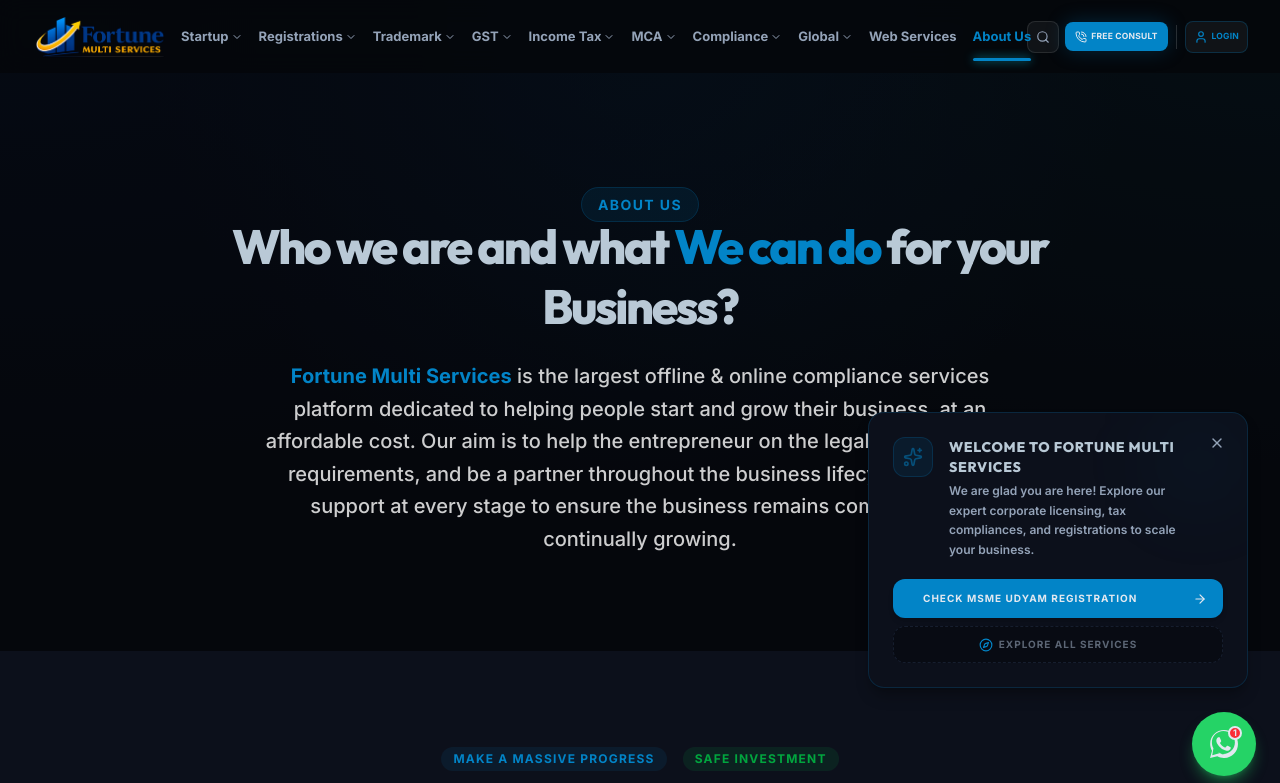
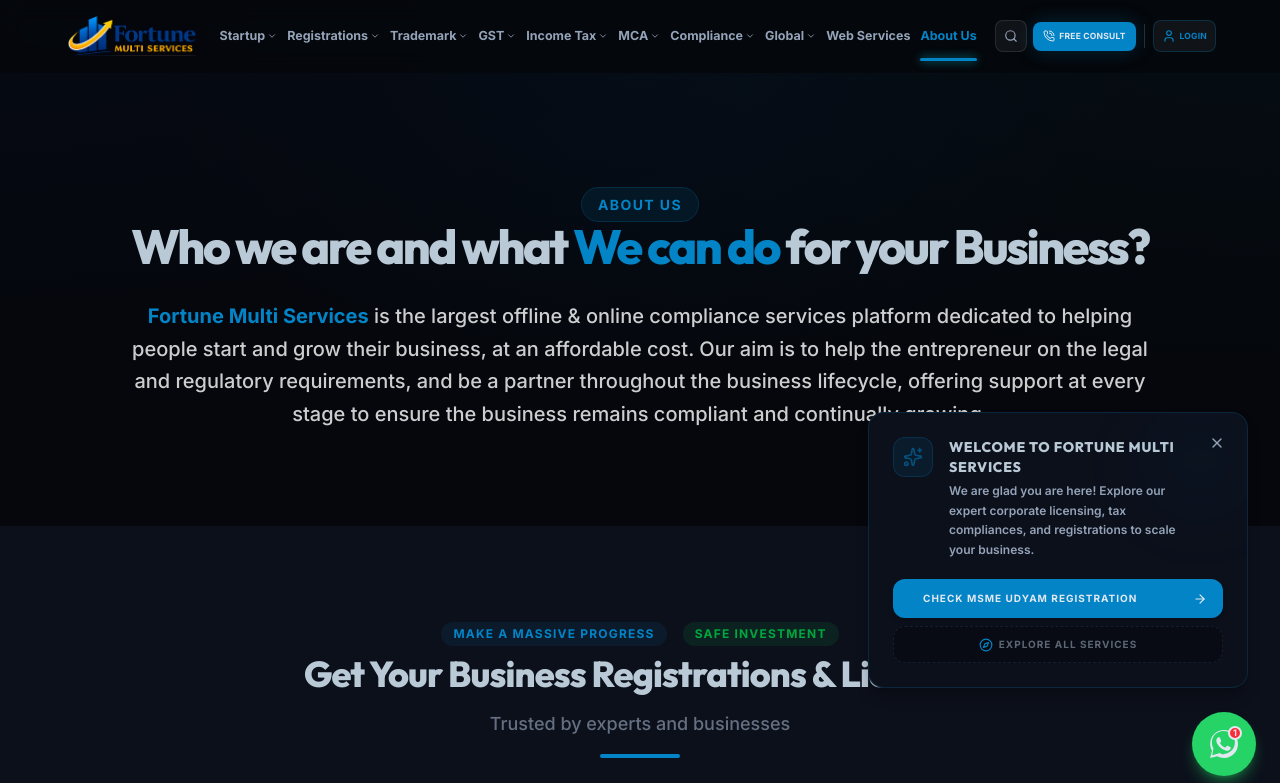
Before and after one commit to gouravboga12-rgb/Fortune-Multi-Services, a React (Vite) app: page /about in a window 1280 px wide. Shown: the top 783 px of the page. Built offline with nearby package versions, Linux system fonts and the light colour scheme.

Commit message:
style: optimize container layouts, align header navigation items, and enlarge service dropdown links

```diff
--- a/src/components/Navbar.tsx
+++ b/src/components/Navbar.tsx
@@ -334,22 +334,22 @@
     >
       <div
         className={cn(
-          'container mx-auto flex items-center transition-all duration-500 px-4 sm:px-6 lg:px-8',
+          'w-full max-w-[1920px] mx-auto flex items-center justify-between transition-all duration-500 px-4 sm:px-8 lg:px-12 xl:px-16',
           isOpen ? 'py-3' : isScrolled ? 'py-1.5' : 'py-3'
         )}
       >
         {/* Logo */}
-        <Link to="/" className="flex items-center shrink-0 mr-3 xl:mr-4 2xl:mr-10">
+        <Link to="/" className="flex items-center shrink-0">
           <img
             src="/logo.png"
             alt="Fortune Multi Services"
-            className="h-9 sm:h-10 xl:h-11 2xl:h-14 w-auto object-contain"
+            className="h-9 sm:h-10 xl:h-11 2xl:h-12 3xl:h-13 4xl:h-14 w-auto object-contain"
           />
         </Link>
 
         {/* Desktop Navigation Links */}
-        <div className="hidden xl:flex items-center flex-grow justify-center min-w-0">
-          <div className="flex items-center justify-center gap-0.5 xl:gap-1 2xl:gap-2">
+        <div className="hidden xl:flex items-center justify-center flex-grow mx-2 2xl:mx-4 3xl:mx-6 min-w-0">
+          <div className="flex items-center justify-center gap-0.5 xl:gap-0.5 2xl:gap-1 3xl:gap-1.5 4xl:gap-2">
             {navLinks.map((link) => (
               <div
                 key={link.name}
@@ -360,7 +360,7 @@
                 <Link
                   to={link.path}
                   className={cn(
-                    'px-1 xl:px-1.5 2xl:px-2.5 py-4 text-xs xl:text-[13px] 2xl:text-[15px] font-bold tracking-normal transition-all duration-300 flex items-center gap-0.5 whitespace-nowrap',
+                    'px-1 xl:px-1 2xl:px-1.5 3xl:px-2.5 4xl:px-3.5 py-4 text-xs xl:text-[12.5px] 2xl:text-[14px] 3xl:text-[15.5px] 4xl:text-[16.5px] font-bold tracking-normal transition-all duration-300 flex items-center gap-0.5 whitespace-nowrap',
                     isLinkActive(link)
                       ? 'text-accent font-extrabold'
                       : 'text-dark-gray hover:text-accent'
@@ -370,7 +370,7 @@
                   {link.hasDropdown && (
                     <ChevronDown
                       className={cn(
-                        'w-2.5 h-2.5 xl:w-3 xl:h-3 transition-transform duration-300 shrink-0',
+                        'w-2.5 h-2.5 xl:w-2.5 xl:h-2.5 2xl:w-3 2xl:h-3 transition-transform duration-300 shrink-0',
                         activeDropdown === link.name && 'rotate-180 text-accent'
                       )}
                     />
@@ -379,7 +379,7 @@
                 {isLinkActive(link) && (
                   <motion.div
                     layoutId="activeNavIndicator"
-                    className="absolute bottom-0 left-1.5 right-1.5 h-[3px] bg-accent rounded-full shadow-[0_0_10px_rgba(6,182,212,0.8)]"
+                    className="absolute bottom-0 left-1 right-1 2xl:left-2 2xl:right-2 h-[3px] bg-accent rounded-full shadow-[0_0_10px_rgba(6,182,212,0.8)]"
                     transition={{ type: "spring", stiffness: 350, damping: 25 }}
                   />
                 )}
@@ -424,9 +424,9 @@
                           <Link
                             key={service.name}
                             to={service.path}
-                            className="text-[11px] text-dark-gray hover:text-accent transition-colors py-1 px-1 rounded flex items-center gap-1.5 hover:bg-accent/5 group"
+                            className="text-[12.5px] 2xl:text-[13px] font-semibold text-dark-gray hover:text-accent transition-colors py-1.5 px-1 rounded flex items-center gap-1.5 hover:bg-accent/5 group"
                           >
-                            <div className="w-1 h-1 rounded-full bg-accent/40 group-hover:bg-accent shrink-0 transition-colors" />
+                            <div className="w-1.5 h-1.5 rounded-full bg-accent/40 group-hover:bg-accent shrink-0 transition-colors" />
                             {service.name}
                           </Link>
                         ))}
@@ -437,9 +437,10 @@
               </div>
             ))}
           </div>
+        </div>
 
         {/* Right Side Actions */}
-          <div className="flex items-center gap-1 xl:gap-1.5 2xl:gap-2.5 shrink-0 ml-auto">
+        <div className="hidden xl:flex items-center gap-1.5 2xl:gap-2 3xl:gap-2.5 shrink-0">
           {/* Search */}
           <button
             onClick={() => setIsSearchOpen(true)}
@@ -473,7 +474,6 @@
               </span>
             </div>
           </Link>
-          </div>
         </div>
 
         {/* Mobile Actions */}
--- a/src/index.css
+++ b/src/index.css
@@ -19,6 +19,9 @@
 
   --shadow-premium: 0 10px 15px -3px rgba(0, 0, 0, 0.3), 0 4px 6px -4px rgba(0, 0, 0, 0.2);
   --shadow-glow: 0 0 20px rgba(2, 132, 199, 0.25);
+
+  --breakpoint-3xl: 1728px;
+  --breakpoint-4xl: 1920px;
 }
 
 @utility container {
@@ -26,25 +29,44 @@
   margin-inline: auto;
 
   @media (min-width: 640px) {
-    max-width: 640px;
+    max-width: 100%;
+    padding-inline: 1.5rem;
   }
   @media (min-width: 768px) {
-    max-width: 768px;
+    max-width: 100%;
+    padding-inline: 2rem;
   }
   @media (min-width: 1024px) {
-    max-width: 1024px;
+    max-width: 1000px;
+    padding-inline: 2rem;
   }
   @media (min-width: 1280px) {
-    max-width: 1280px;
+    max-width: 1240px;
+    padding-inline: 2rem;
+  }
+  @media (min-width: 1366px) {
+    max-width: 1320px;
+    padding-inline: 2.5rem;
+  }
+  @media (min-width: 1440px) {
+    max-width: 1400px;
+    padding-inline: 2.5rem;
   }
   @media (min-width: 1536px) {
-    max-width: 1536px;
+    max-width: 1490px;
+    padding-inline: 3rem;
+  }
+  @media (min-width: 1600px) {
+    max-width: 1560px;
+    padding-inline: 3rem;
   }
   @media (min-width: 1728px) {
     max-width: 1680px;
+    padding-inline: 3.5rem;
   }
   @media (min-width: 1920px) {
-    max-width: 1800px;
+    max-width: 1860px;
+    padding-inline: 4rem;
   }
 }
 
--- a/src/pages/About.tsx
+++ b/src/pages/About.tsx
@@ -58,7 +58,7 @@
           <motion.div
             initial={{ opacity: 0, y: 30 }}
             animate={{ opacity: 1, y: 0 }}
-            className="max-w-4xl mx-auto space-y-4 sm:space-y-6"
+            className="max-w-6xl mx-auto space-y-4 sm:space-y-6"
           >
             <span className="text-accent uppercase tracking-widest font-black text-xs sm:text-sm px-4 py-2 bg-accent/10 rounded-full border border-accent/20">
               About Us
@@ -66,7 +66,7 @@
             <h1 className="text-3xl sm:text-4xl lg:text-5xl font-black text-[#b9c9d6] leading-tight tracking-tighter">
               Who we are and what <span className="text-accent">We can do</span> for your Business?
             </h1>
-            <p className="text-sm sm:text-lg md:text-xl text-white/80 font-medium leading-relaxed max-w-3xl mx-auto">
+            <p className="text-sm sm:text-lg md:text-xl text-white/80 font-medium leading-relaxed max-w-5xl mx-auto">
               <span className="text-accent font-bold">Fortune Multi Services</span> is the largest offline & online compliance services platform dedicated to helping people start and grow their business, at an affordable cost. Our aim is to help the entrepreneur on the legal and regulatory requirements, and be a partner throughout the business lifecycle, offering support at every stage to ensure the business remains compliant and continually growing.
             </p>
           </motion.div>
@@ -76,7 +76,7 @@
       {/* Registrations & Licenses Section */}
       <section className="py-12 sm:py-20 lg:py-24 bg-secondary relative">
         <div className="container mx-auto px-4 sm:px-6 lg:px-8">
-          <div className="text-center max-w-3xl mx-auto mb-8 sm:mb-16 space-y-3 sm:space-y-4">
+          <div className="text-center max-w-5xl mx-auto mb-8 sm:mb-16 space-y-3 sm:space-y-4">
             <div className="flex flex-wrap justify-center gap-2 sm:gap-4 text-xs font-black uppercase tracking-widest text-accent mb-2">
               <span className="px-3 py-1 bg-accent/10 rounded-full">Make a massive Progress</span>
               <span className="px-3 py-1 bg-green-500/10 text-green-600 rounded-full">Safe investment</span>
@@ -177,7 +177,7 @@
       {/* Metrics Board Grid 1 */}
       <section className="py-12 sm:py-20 lg:py-24 bg-secondary relative">
         <div className="container mx-auto px-4 sm:px-6 lg:px-8">
-          <div className="text-center max-w-3xl mx-auto mb-8 sm:mb-16 space-y-3 sm:space-y-4">
+          <div className="text-center max-w-5xl mx-auto mb-8 sm:mb-16 space-y-3 sm:space-y-4">
             <span className="text-accent uppercase tracking-widest font-black text-xs">
               Milestones
             </span>
@@ -290,7 +290,7 @@
       {/* Core Operational Service Highlights */}
       <section className="py-12 sm:py-20 lg:py-24 bg-secondary relative">
         <div className="container mx-auto px-4 sm:px-6 lg:px-8">
-          <div className="text-center max-w-3xl mx-auto mb-10 sm:mb-20 space-y-3 sm:space-y-4">
+          <div className="text-center max-w-5xl mx-auto mb-10 sm:mb-20 space-y-3 sm:space-y-4">
             <span className="text-accent uppercase tracking-widest font-black text-xs">
               Platform Features
             </span>
```
Also changed, not shown: src/pages/WebServices.tsx (+10 -10 lines). Lines whose indentation alone changed are shown as unchanged.
